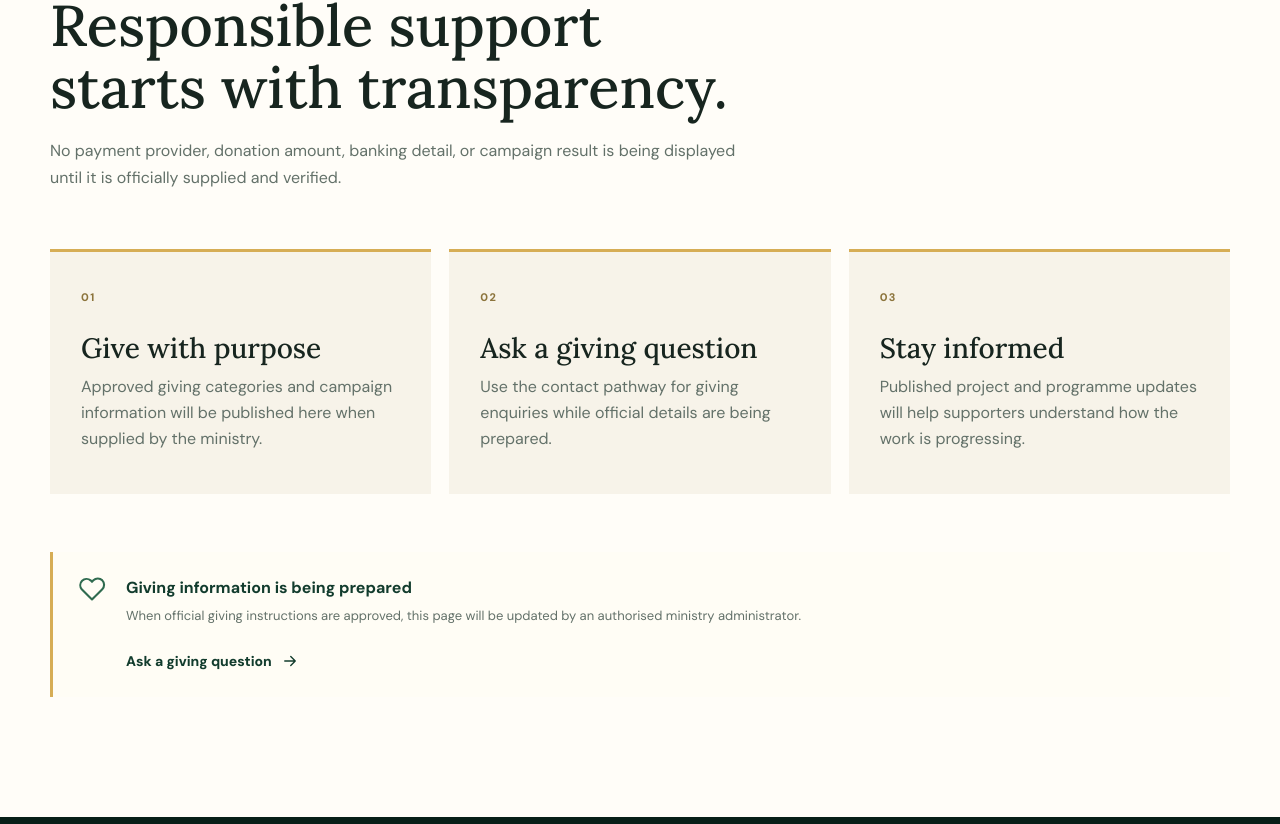
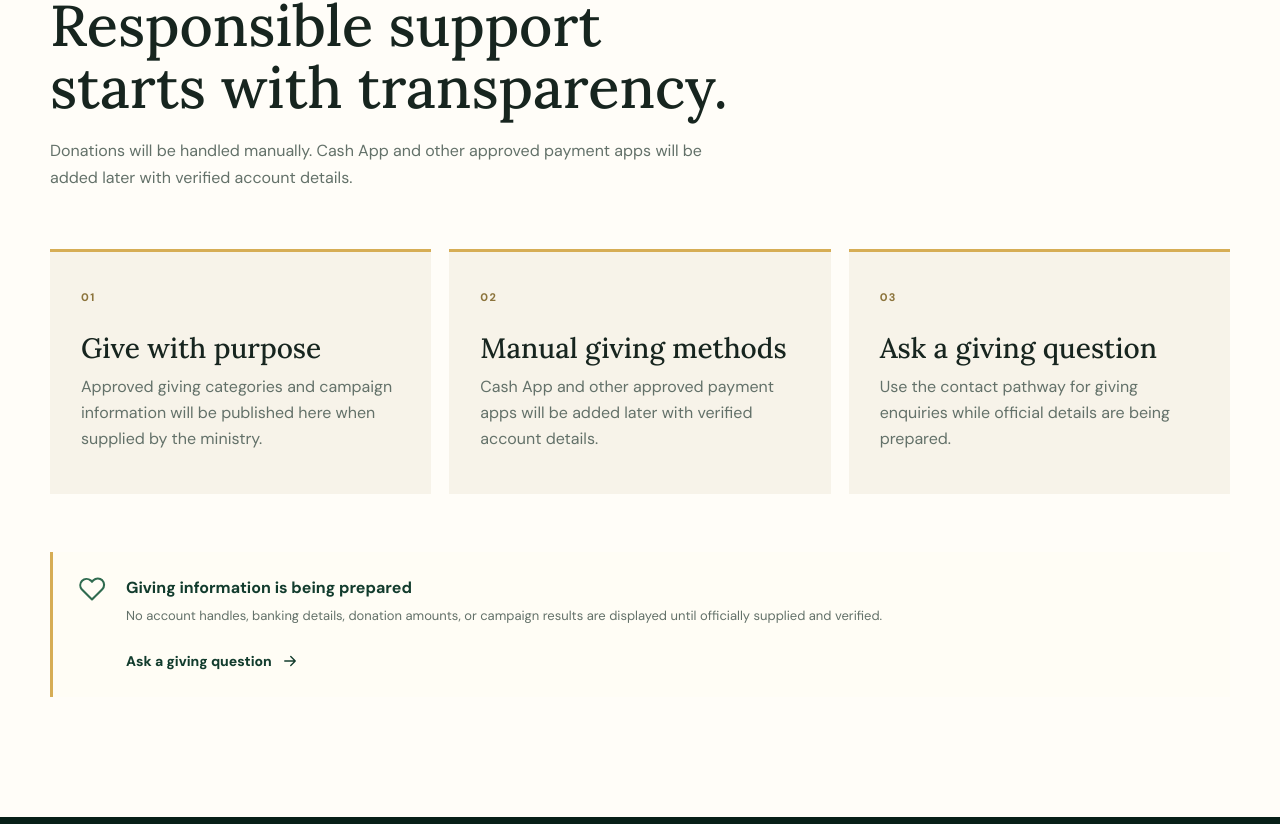
Before and after one commit to atevans1/rootedinchristmin, a Next.js app: page /give in a window 1280 px wide. Shown: the part 690-1514 px from the top of the page. Built offline with nearby package versions, Linux system fonts and the light colour scheme.

Commit message:
Update manual giving plan
Update manual giving plan

```diff
--- a/app/give/page.tsx
+++ b/app/give/page.tsx
@@ -1,5 +1,5 @@
 import Link from "next/link";
 import { Icon } from "@/components/icon";
 export const metadata = { title: "Give", description: "Support the work of Rooted In Christ Ministry." };
-const pathways = [["Give with purpose", "Approved giving categories and campaign information will be published here when supplied by the ministry."], ["Ask a giving question", "Use the contact pathway for giving enquiries while official details are being prepared."], ["Stay informed", "Published project and programme updates will help supporters understand how the work is progressing."]];
-export default function GivePage() { return <main id="main-content" className="simple-page"><section className="page-hero"><div className="container"><p className="eyebrow light">Give</p><h1>Support the mission with confidence.</h1><p>Generosity is a trust. We are preparing clear, approved ways to support the work.</p></div></section><section className="container give-page"><div className="stories-intro"><p className="eyebrow">Giving at Rooted In Christ</p><h2>Responsible support starts with transparency.</h2><p>No payment provider, donation amount, banking detail, or campaign result is being displayed until it is officially supplied and verified.</p></div><div className="giving-grid">{pathways.map(([title, description], index) => <article key={title}><span>0{index + 1}</span><h3>{title}</h3><p>{description}</p></article>)}</div><div className="giving-note"><Icon name="heart" size={28} /><div><strong>Giving information is being prepared</strong><p>When official giving instructions are approved, this page will be updated by an authorised ministry administrator.</p><Link href="/contact" className="arrow-link">Ask a giving question <Icon name="arrow" size={18} /></Link></div></div></section></main>; }
+const pathways = [["Give with purpose", "Approved giving categories and campaign information will be published here when supplied by the ministry."], ["Manual giving methods", "Cash App and other approved payment apps will be added later with verified account details."], ["Ask a giving question", "Use the contact pathway for giving enquiries while official details are being prepared."]];
+export default function GivePage() { return <main id="main-content" className="simple-page"><section className="page-hero"><div className="container"><p className="eyebrow light">Give</p><h1>Support the mission with confidence.</h1><p>Generosity is a trust. We are preparing clear, approved ways to support the work.</p></div></section><section className="container give-page"><div className="stories-intro"><p className="eyebrow">Giving at Rooted In Christ</p><h2>Responsible support starts with transparency.</h2><p>Donations will be handled manually. Cash App and other approved payment apps will be added later with verified account details.</p></div><div className="giving-grid">{pathways.map(([title, description], index) => <article key={title}><span>0{index + 1}</span><h3>{title}</h3><p>{description}</p></article>)}</div><div className="giving-note"><Icon name="heart" size={28} /><div><strong>Giving information is being prepared</strong><p>No account handles, banking details, donation amounts, or campaign results are displayed until officially supplied and verified.</p><Link href="/contact" className="arrow-link">Ask a giving question <Icon name="arrow" size={18} /></Link></div></div></section></main>; }
```
